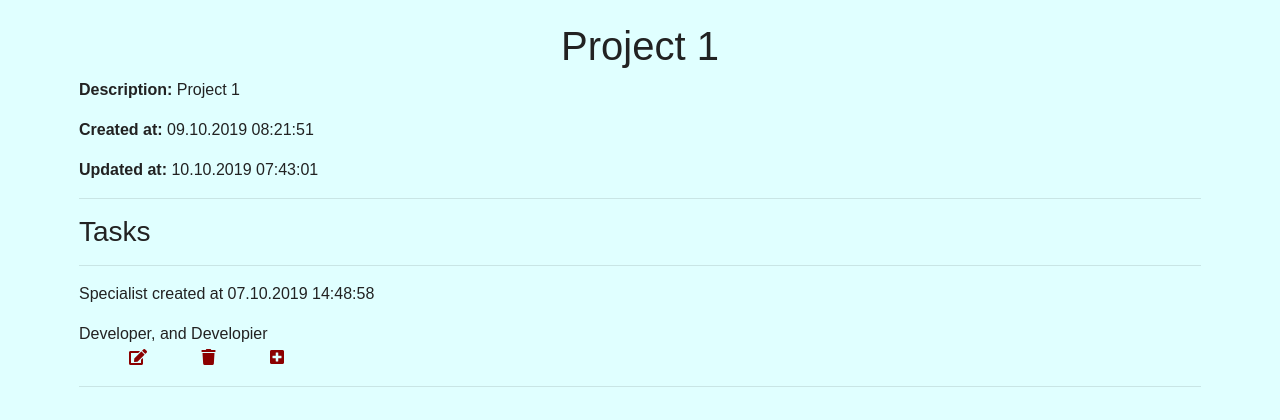
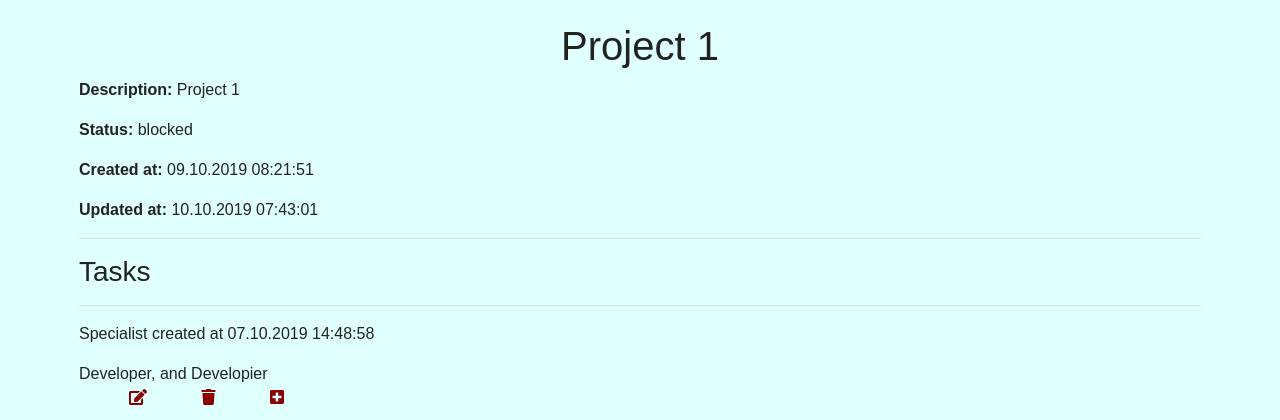
Before and after one commit to alisher1989/tracker, a Django app: page /project/2/ in a window 1280 px wide. Shown: the part 38-458 px from the top of the page. Run offline with Django 3.2, Linux system fonts and the light colour scheme; data comes from the database, SQL or seed files in the repository; some libraries are stand-ins or nearby versions.

Commit message:
project filtered by status

```diff
--- a/source/webapp/templates/project/list.html
+++ b/source/webapp/templates/project/list.html
@@ -9,7 +9,6 @@
         {% include 'partial/pagination.html' %}
     {% endif %}
     <hr/>
-
     <div class="row">
         {% for project in projects %}
             <div class="col-12 col-sm-6 col-md-4 col-lg-3 mt-3">
--- a/source/webapp/templates/project/project.html
+++ b/source/webapp/templates/project/project.html
@@ -11,6 +11,7 @@
 {% block content %}
     <h1>{{ project.name }}</h1>
     <div class="pre"><p><b>Description: </b>{{ project.description }}</p></div>
+    <p><b>Status: </b>{{ project.project_status }}</p>
     <p><b>Created at: </b>{{ project.created_at|date:'d.m.Y H:i:s' }}</p>
      <p><b>Updated at: </b> {{ project.updated_at|date:'d.m.Y H:i:s' }}</p>
     <hr/>
--- a/source/webapp/views/project_views.py
+++ b/source/webapp/views/project_views.py
@@ -1,3 +1,5 @@
+
+
 from django.shortcuts import get_object_or_404, redirect, render
 from django.urls import reverse
 from django.views import View
@@ -18,7 +20,6 @@ class ProjectsView(ListView):
 
     def get_queryset(self):
         return Project.objects.all().filter(project_status='active')
-
 
 class ProjectView(DetailView):
     template_name = 'project/project.html'
```
